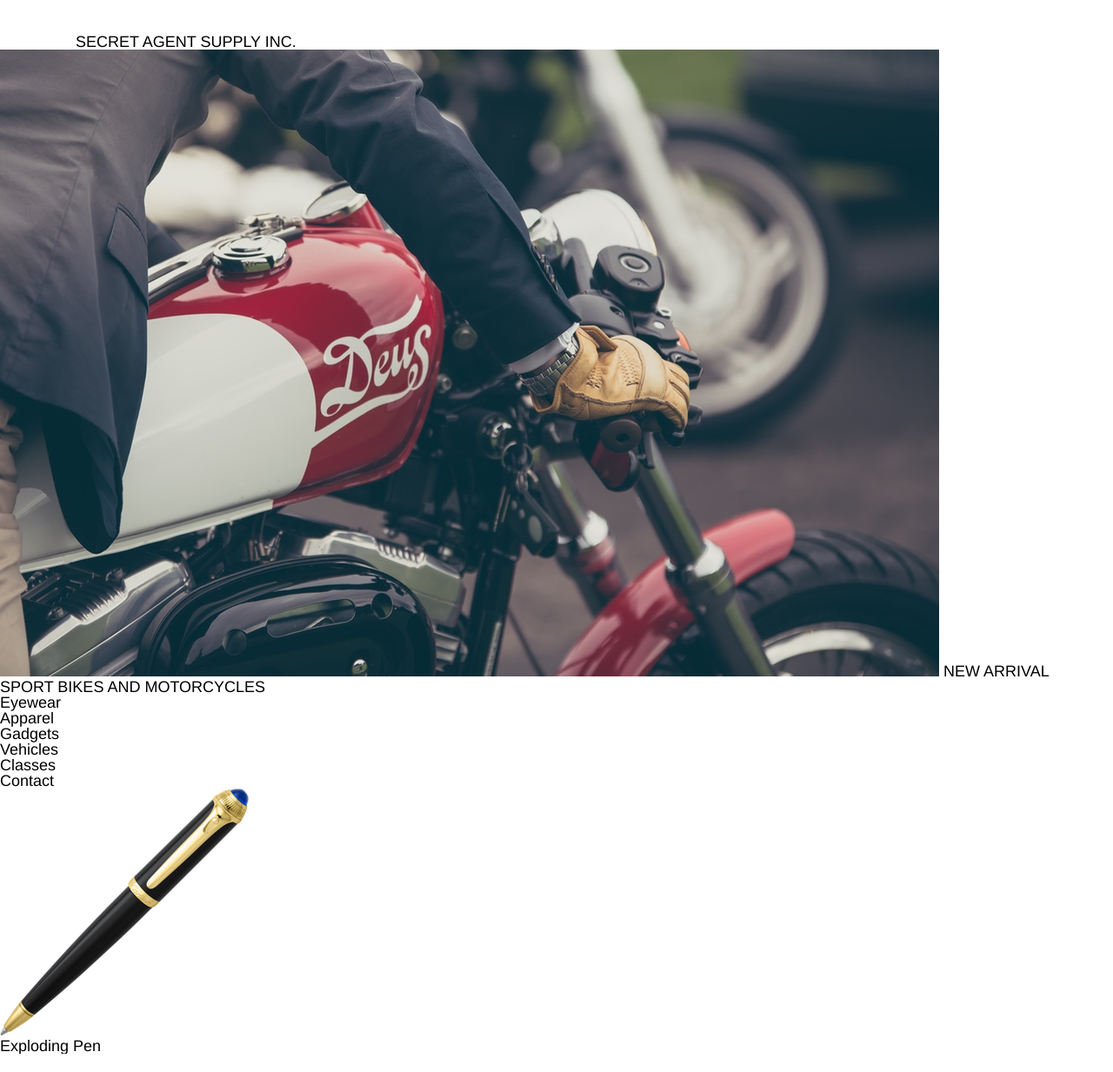
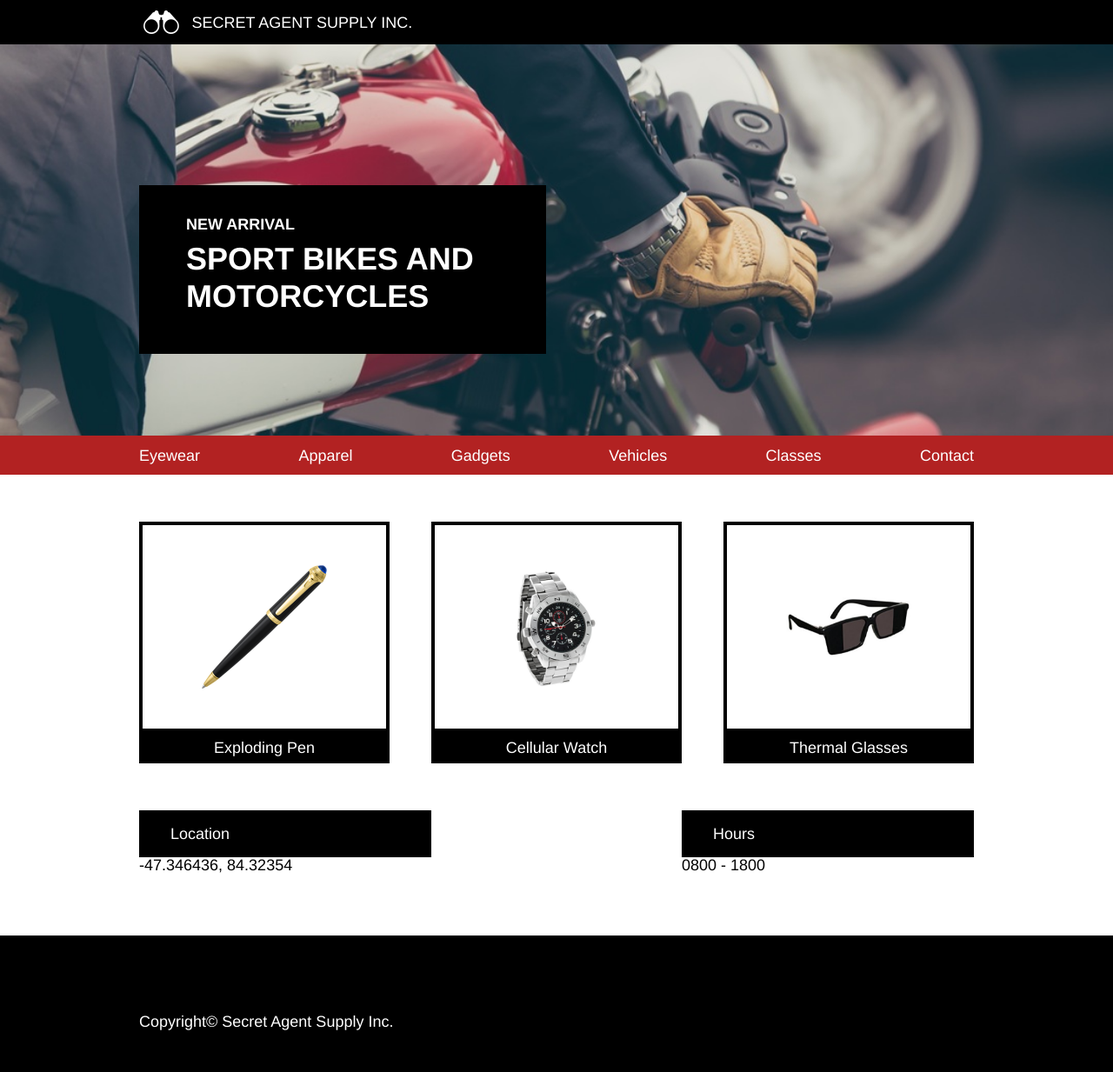
Before and after one commit to GrigorisParaskevakos/SecretAgentSupply, a plain HTML site: page index.html in a window 1280 px wide. Shown: the top 1233 px of the page at 87% size. Drawn offline with Linux system fonts and the light colour scheme.

Commit message:
relative sizing ready

```diff
--- a/index.html
+++ b/index.html
@@ -1,30 +1,37 @@
-<!DOCTYPE html>
 <html>
 
 <head>
     <title>Secret Agent Supply Inc.</title>
     <link rel="stylesheet" type="text/css" href="resources/css/reset.css">
     <link rel="stylesheet" type="text/css" href="resources/css/style.css">
+
+    <!--favicon-->
+    <link href="resources/images/favicon.ico" rel="shortcut icon" type="image/x-icon" />
 </head>
 
 <body>
 
-    <!--  Logo  -->
+    <!-- the logo -->
     <div class="logo">
-        <div class="container">
+        <div class="grid-box">
             <img src="resources/images/logo.png">
             <span>SECRET AGENT SUPPLY INC.</span>
         </div>
     </div>
 
-    <!--  Main Banner  -->
-    <img src="resources/images/moto.jpeg">
-    <span>NEW ARRIVAL</span>
-    <h1>SPORT BIKES AND MOTORCYCLES</h1>
+    <!--main banner -->
+    <div class="main-banner">
+        <div class="grid-box">
+            <div class="headline">
+                <h4>NEW ARRIVAL</h4>
+                <h1>SPORT BIKES AND MOTORCYCLES</h1>
+            </div>
+        </div>
+    </div>
 
-    <!--  Navigation  -->
+    <!--  navigation -->
     <nav>
-        <ul>
+        <ul class="grid-box">
             <li>Eyewear</li>
             <li>Apparel</li>
             <li>Gadgets</li>
@@ -34,25 +41,49 @@
         </ul>
     </nav>
 
-    <!--  Product Grid  -->
-    <img src="resources/images/pen.png">
-    <h4> Exploding Pen</h4>
-    <img src="resources/images/watch.png">
-    <h4>Cellular Watch</h4>
-    <img src="resources/images/glasses.png">
-    <h4>Thermal Glasses</h4>
+    <!-- product grid -->
+    <div class="grid-box">
+        <div class="products">
+            <div class="product">
+                <div class="product-img">
+                    <img src="resources/images/pen.png">
+                </div>
+                <span class="product-info">Exploding Pen</span>
+            </div>
+            <div class="product watch">
+                <div class="product-img">
+                    <img src="resources/images/watch.png">
+                </div>
+                <span class="product-info">Cellular Watch</span>
+            </div>
+            <div class="product glasses">
+                <div class="product-img">
+                    <img src="resources/images/glasses.png">
+                </div>
+                <span class="product-info">Thermal Glasses</span>
+            </div>
+        </div>
+    </div>
 
-    <!--  Location  -->
-    <h4>Location</h4>
-    <h4>-47.346436, 84.32354</h4>
+    <!-- location & hours -->
+    <div class="grid-box">
+        <div class="info-box">
+            <div class="info">
+                <span class="title">Location</span>
+                <span>-47.346436, 84.32354</span>
+            </div>
+            <div class="info">
+                <span class="title">Hours</span>
+                <span>0800 - 1800</span>
+            </div>
+        </div>
+    </div>
 
-    <!--  Hours  -->
-    <h4>Hours</h4>
-    <h4>0800 - 1800</h4>
-
-    <!--  Footer  -->
+    <!-- footer -->
     <footer>
-        <p>&copyCopyright Secret Agent Supply Inc.</p>
+        <div class="grid-box">
+            Copyright&copy Secret Agent Supply Inc.
+        </div>
     </footer>
 </body>
 
--- a/resources/css/style.css
+++ b/resources/css/style.css
@@ -8,3 +8,132 @@ html {
 body {
     font-family: Helvetica;
 }
+
+h1,
+h4 {
+    font-weight: bold;
+}
+
+.grid-box {
+    max-width: 960px;
+    margin: 0 auto;
+}
+
+
+/* the logo */
+
+.logo {
+    background-color: black;
+    color: white;
+}
+
+.logo .grid-box {
+    display: flex;
+    align-items: center;
+    padding: 12px 0 12px 0.5em;
+}
+
+.logo img {
+    height: 1.5em;
+    padding-right: 15px;
+}
+
+
+/* main banner */
+
+.main-banner {
+    background: url(../images/moto.jpeg);
+    background-repeat: no-repeat;
+    background-position: center;
+    background-size: cover;
+    height: 25em;
+}
+
+.headline {
+    background-color: black;
+    color: white;
+    width: 20em;
+    padding: 2em 3em;
+    position: relative;
+    top: 9em;
+}
+
+.headline h1 {
+    font-size: 2em;
+    line-height: 1.2em;
+    margin: 0.25em 0;
+}
+
+
+/*  navigation */
+
+nav {
+    background-color: firebrick;
+    color: white;
+}
+
+nav ul {
+    display: flex;
+    align-items: center;
+    justify-content: space-between;
+    padding: 0.75em 0;
+}
+
+
+/* product grid */
+
+.products,
+.info-box {
+    display: flex;
+    justify-content: space-between;
+    margin: 3em 0 0 0;
+}
+
+.product {
+    width: 30%;
+}
+
+.product-img {
+    border: 4px solid black;
+    padding: 2em 0;
+    height: 9em;
+    display: flex;
+    justify-content: center;
+    align-items: center;
+}
+
+.product-img img {
+    max-width: 8em;
+}
+
+.product-info {
+    display: block;
+    background-color: black;
+    color: white;
+    text-align: center;
+    padding: 0.5em;
+}
+
+
+/* location & hours */
+
+.info {
+    width: 35%;
+}
+
+.info .title {
+    display: block;
+    background-color: black;
+    color: white;
+    padding: 1em 2em;
+}
+
+
+/* footer */
+
+footer {
+    background-color: black;
+    color: white;
+    padding: 5em 0;
+    margin-top: 4em;
+}
```
